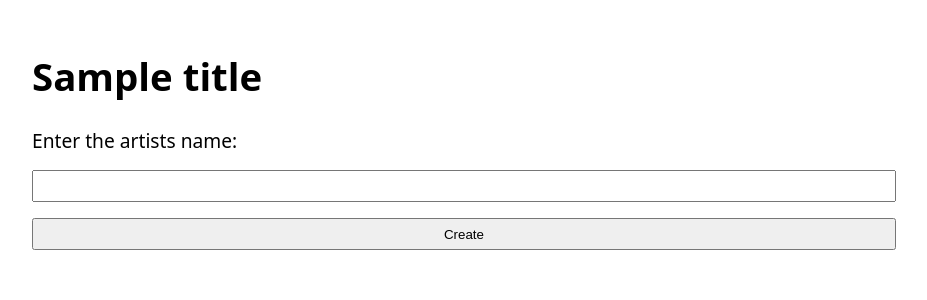
After one commit to Gligon3/wsp1-crud, a Node project: template views/newartist.njk in a window 1280 px wide. The commit adds this page. Shown: the top 300 px of the page, without its empty margins (176-1103 px from the left). Run offline with Node 20 templates, Linux system fonts and the light colour scheme; the template is opened without the code that fills it: most values are stand-ins (such as "Sample title", 1, 10 or a date in 2020).

Commit message:
Artists Post and GEt

```diff
--- a/Server.js
+++ b/Server.js
@@ -1,9 +1,13 @@
 const express = require('express')
 const nunjucks = require('nunjucks')
+const bodyPasrser = require('body-parser')
 
 const artistsRouter = require('./routes/artists')
 
 const app = express()
+
+app.use(bodyPasrser.urlencoded({ extends: false}))
+app.use(bodyPasrser.json())
 
 nunjucks.configure('views', {
     autoescape: true,
--- a/db.js
+++ b/db.js
@@ -7,7 +7,7 @@ const pool = mysql.createPool({
     charset: 'utf8mb4',
     host: process.env.DATABASE_HOST,
     user: process.env.DATABASE_USERNAME,
-    port: prtocess.env.DATABASE_PORT,
+    port: process.env.DATABASE_PORT,
     password: process.env.DATABASE_PASSWORD,
     database: process.env.DATABASE_DATABASE,
 })
--- a/public/style.css
+++ b/public/style.css
@@ -8,3 +8,13 @@ body {
     margin-inline: auto;
     padding: 1rem;
 }
+
+form {
+    display: flex;
+    flex-direction: column;
+    gap: 1rem;
+}
+
+input {
+    padding: 0.4rem;
+}
--- /dev/null
+++ b/views/newartist.njk
@@ -0,0 +1,15 @@
+{% extends "layout.njk" %}
+
+{% block content %}
+<main class="wrapper">
+    <h1>
+        {{ title }}
+    </h1>
+<form action="/artists/new" method="post">
+    <label for="name">Enter the artists name:</label>
+    <input type="text" id="name" name="name">
+    <input type="submit" value="Create">
+</form>
+</main>
+
+{% endblock %}
```
Also changed, not shown: routes/artists.js (+38 -5 lines), views/artist.njk (added, +11 -0 lines), views/artists.njk (added, +16 -0 lines), Views/artists.njk (deleted), readme.md, views/index.njk (renamed from Views/index.njk), views/layout.njk (renamed from Views/layout.njk).
